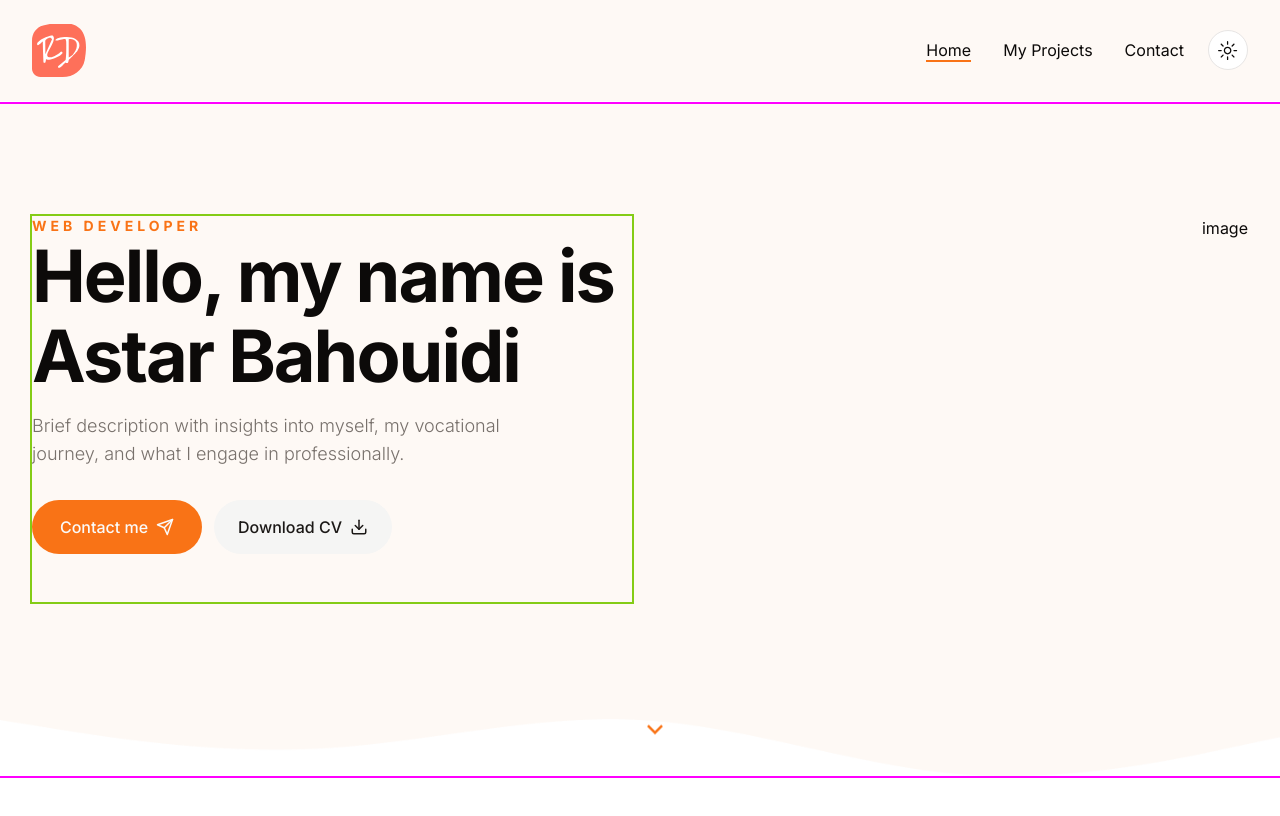
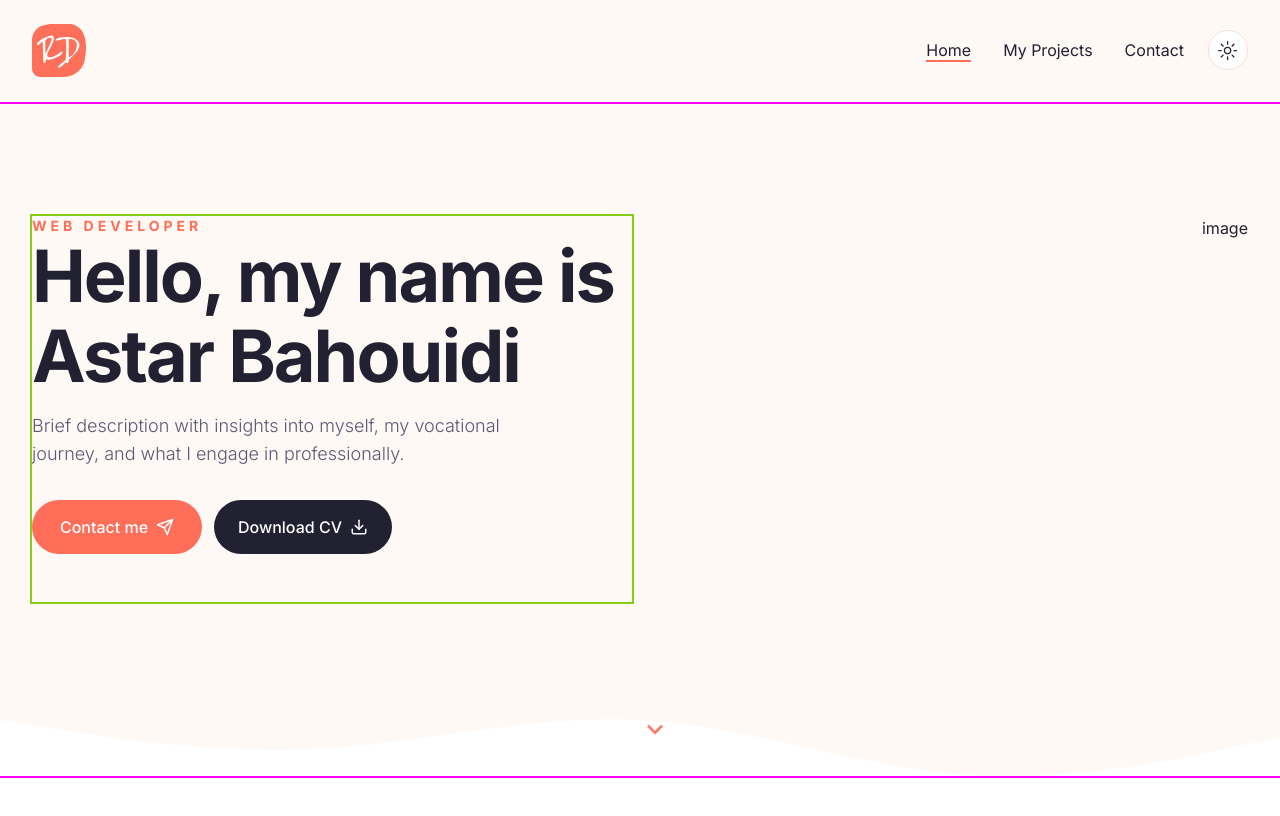
Before and after one commit to astaba/hello_ab_portfolio, a Next.js app: page / in a window 1280 px wide. Shown: the top 816 px of the page. Built offline with nearby package versions, Linux system fonts and the light colour scheme.

Commit message:
Customize shad-ui theme

```diff
--- a/src/app/globals.css
+++ b/src/app/globals.css
@@ -5,47 +5,49 @@
 @layer base {
   :root {
     --background: 0 0% 100%;
-    --foreground: 20 14.3% 4.1%;
+    --foreground: 240 19% 16%;
     --card: 0 0% 100%;
-    --card-foreground: 20 14.3% 4.1%;
+    --card-foreground: 240 19% 16%;
     --popover: 0 0% 100%;
     --popover-foreground: 20 14.3% 4.1%;
-    --primary: 24.6 95% 53.1%;
-    --primary-foreground: 60 9.1% 97.8%;
-    --secondary: 60 4.8% 95.9%;
-    --secondary-foreground: 24 9.8% 10%;
+    --primary: 8 99% 67%;
+    --primary-foreground: 300 0% 100%;
+    --secondary: 240 19% 16%;
+    --secondary-foreground: 300 0% 100%;
+    --tertiary: 27 92% 98%;
     --muted: 60 4.8% 95.9%;
-    --muted-foreground: 25 5.3% 44.7%;
-    --accent: 60 4.8% 95.9%;
+    --muted-foreground: 237 13% 40%;
+    --accent: 237 9% 96%;
     --accent-foreground: 24 9.8% 10%;
     --destructive: 0 84.2% 60.2%;
     --destructive-foreground: 60 9.1% 97.8%;
-    --border: 20 5.9% 90%;
-    --input: 20 5.9% 90%;
-    --ring: 24.6 95% 53.1%;
+    --border: 8 82% 92%;
+    --input: 8 82% 92%;
+    --ring: 9 99% 67%;
     --radius: 0.5rem;
   }
 
   .dark {
-    --background: 20 14.3% 4.1%;
+    --background: 237 22% 20%;
     --foreground: 60 9.1% 97.8%;
-    --card: 20 14.3% 4.1%;
-    --card-foreground: 60 9.1% 97.8%;
+    --card: 240 19% 16%;
+    --card-foreground: 300 0% 100%;
     --popover: 20 14.3% 4.1%;
     --popover-foreground: 60 9.1% 97.8%;
-    --primary: 20.5 90.2% 48.2%;
-    --primary-foreground: 60 9.1% 97.8%;
-    --secondary: 12 6.5% 15.1%;
-    --secondary-foreground: 60 9.1% 97.8%;
+    --primary: 8 99% 67%;
+    --primary-foreground: 300 0% 100%;
+    --secondary: 240 19% 16%;
+    --secondary-foreground: 300 0% 100%;
+    --tertiary: 237 22% 20%;
     --muted: 12 6.5% 15.1%;
-    --muted-foreground: 24 5.4% 63.9%;
-    --accent: 12 6.5% 15.1%;
-    --accent-foreground: 60 9.1% 97.8%;
+    --muted-foreground: 237 13% 63%;
+    --accent: 240 19% 16%;
+    --accent-foreground: 300 0% 100%;
     --destructive: 0 72.2% 50.6%;
     --destructive-foreground: 60 9.1% 97.8%;
-    --border: 12 6.5% 15.1%;
-    --input: 12 6.5% 15.1%;
-    --ring: 20.5 90.2% 48.2%;
+    --border: 237 22% 23%;
+    --input: 237 22% 23%;
+    --ring: 8 99% 67%;
   }
 }
 
--- a/tailwind.config.ts
+++ b/tailwind.config.ts
@@ -3,9 +3,6 @@
 const config = {
   darkMode: ["class"],
   content: [
-    './pages/**/*.{ts,tsx}',
-    './components/**/*.{ts,tsx}',
-    './app/**/*.{ts,tsx}',
     './src/**/*.{ts,tsx}',
 	],
   prefix: "",
@@ -31,6 +28,9 @@
         secondary: {
           DEFAULT: "hsl(var(--secondary))",
           foreground: "hsl(var(--secondary-foreground))",
+        },
+        tertiary: {
+          DEFAULT: "hsl(var(--tertiary))",
         },
         destructive: {
           DEFAULT: "hsl(var(--destructive))",
```
